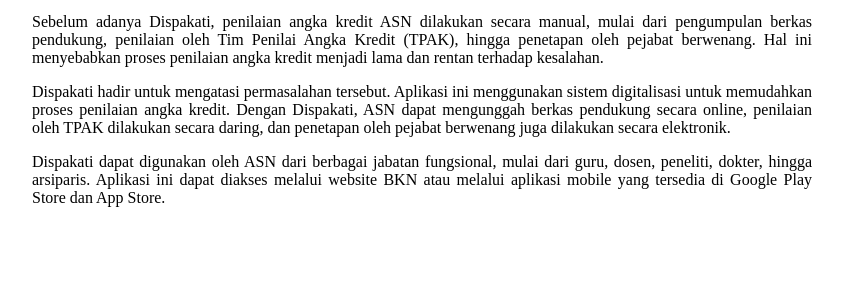
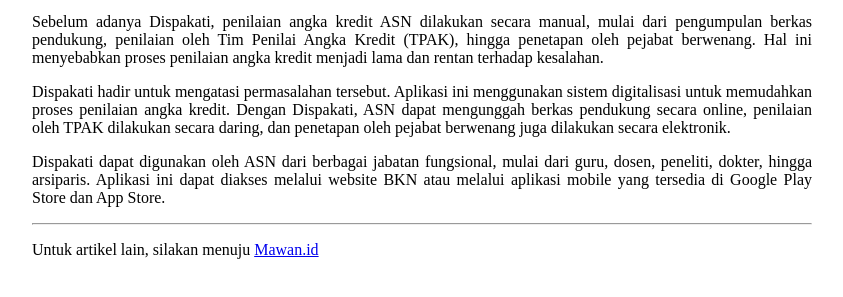
Before and after one commit to mawann/dispakati, a plain HTML site: page index.html in a window 1280 px wide. Shown: the part 155-452 px from the top of the page, without its empty margins (218-1061 px from the left). Drawn offline with Linux system fonts and the light colour scheme.

Commit message:
Update index.html

```diff
--- a/index.html
+++ b/index.html
@@ -21,6 +21,10 @@
     <p>Sebelum adanya Dispakati, penilaian angka kredit ASN dilakukan secara manual, mulai dari pengumpulan berkas pendukung, penilaian oleh Tim Penilai Angka Kredit (TPAK), hingga penetapan oleh pejabat berwenang. Hal ini menyebabkan proses penilaian angka kredit menjadi lama dan rentan terhadap kesalahan.</p>
     <p>Dispakati hadir untuk mengatasi permasalahan tersebut. Aplikasi ini menggunakan sistem digitalisasi untuk memudahkan proses penilaian angka kredit. Dengan Dispakati, ASN dapat mengunggah berkas pendukung secara online, penilaian oleh TPAK dilakukan secara daring, dan penetapan oleh pejabat berwenang juga dilakukan secara elektronik.</p>
     <p>Dispakati dapat digunakan oleh ASN dari berbagai jabatan fungsional, mulai dari guru, dosen, peneliti, dokter, hingga arsiparis. Aplikasi ini dapat diakses melalui website BKN atau melalui aplikasi mobile yang tersedia di Google Play Store dan App Store.</p>
+
+    <hr>
+
+    <p>Untuk artikel lain, silakan menuju <a href="https://www.mawan.id">Mawan.id</a></p>
   </div>
 
   <script>
```
